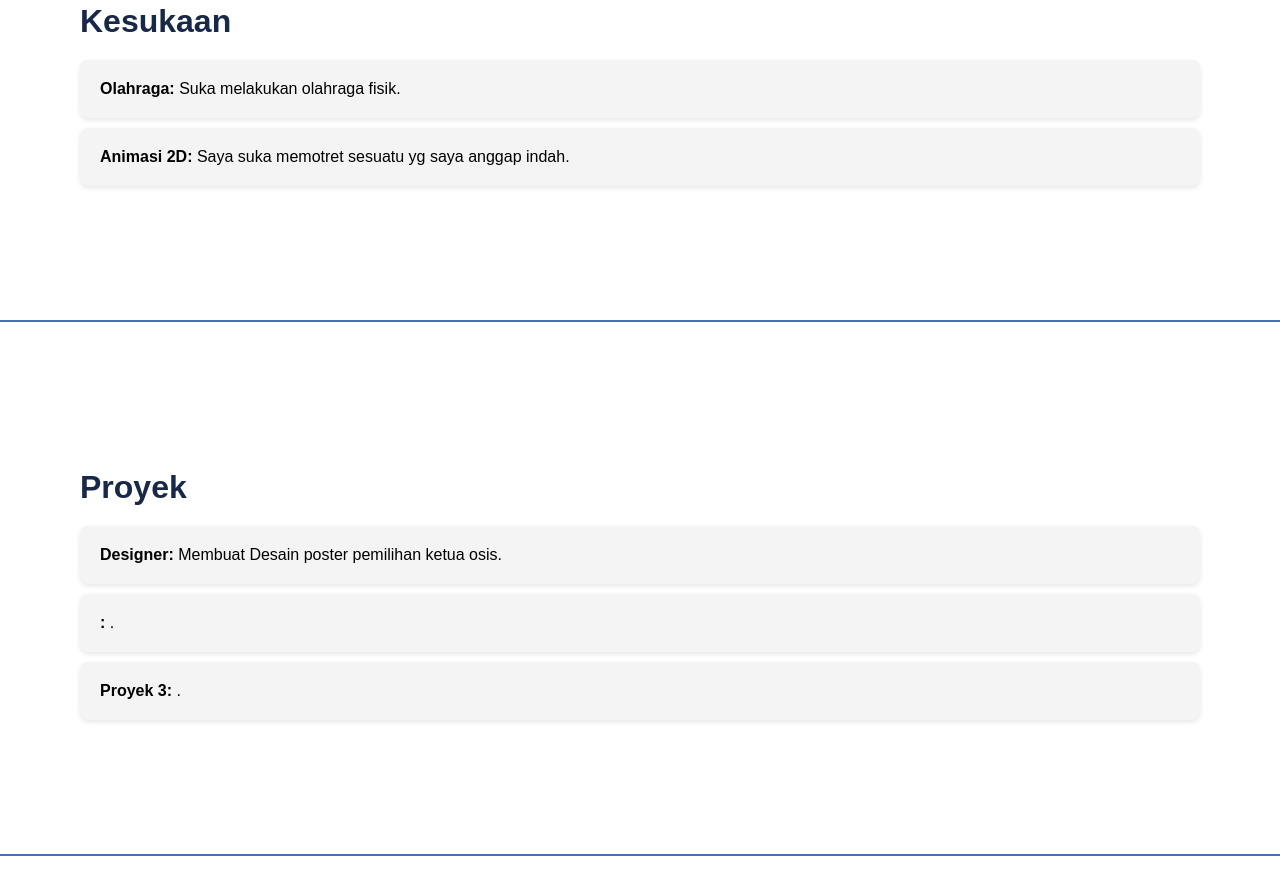
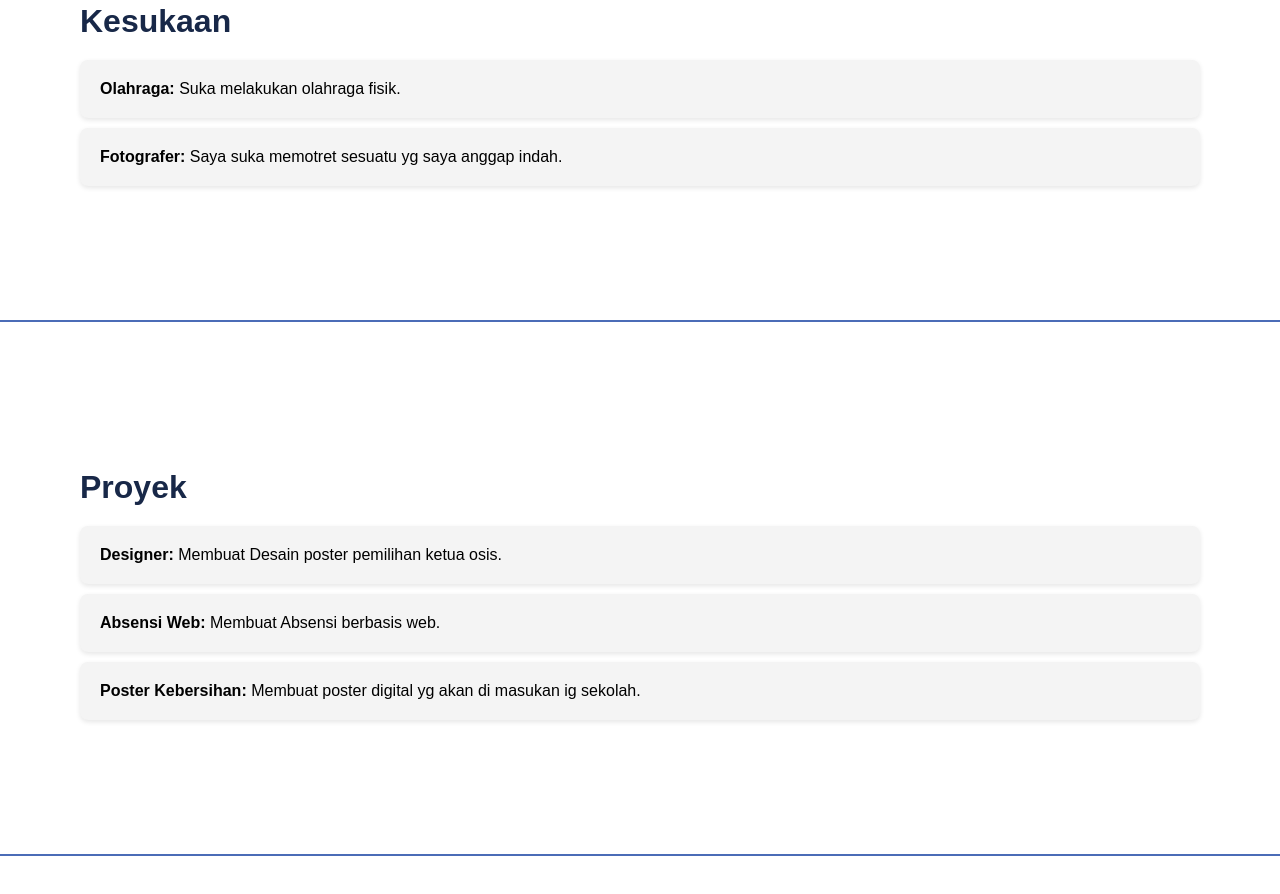
Before and after one commit to KapiYeager/agusa, a plain HTML site: page index.html in a window 1280 px wide. Shown: the part 1106-2000 px from the top of the page. Drawn offline with Linux system fonts and the light colour scheme.

Commit message:
index.html

```diff
--- a/index.html
+++ b/index.html
@@ -168,7 +168,7 @@
     <h2>Kesukaan</h2>
     <ul>
         <li><strong>Olahraga:</strong> Suka melakukan olahraga fisik.</li>
-        <li><strong>Animasi 2D:</strong> Saya suka memotret sesuatu yg saya anggap indah.</li>
+        <li><strong>Fotografer:</strong> Saya suka memotret sesuatu yg saya anggap indah.</li>
     </ul>
     <div class="root-line"></div>
 </section>
@@ -177,8 +177,8 @@
     <h2>Proyek</h2>
     <ul>
         <li><strong>Designer:</strong> Membuat Desain poster pemilihan ketua osis.</li>
-        <li><strong> :</strong> .</li>
-        <li><strong>Proyek 3:</strong> .</li>
+        <li><strong>Absensi Web:</strong> Membuat Absensi berbasis web. </li>
+        <li><strong>Poster Kebersihan:</strong>  Membuat poster digital yg akan di masukan ig sekolah.</li>
     </ul>
     <div class="root-line"></div>
 </section>
```
